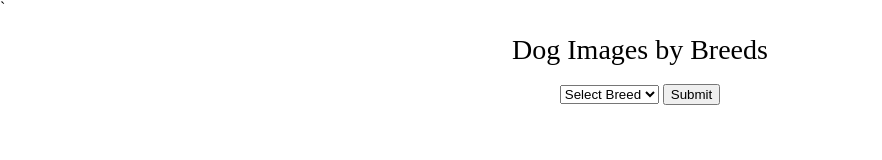
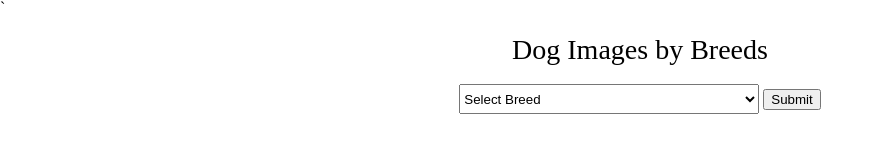
Before and after one commit to nyanxhtet/dog-images, a plain HTML site: page index.html in a window 1280 px wide. Shown: the whole page, without its empty margins (0-882 px from the left). Drawn offline with nearby package versions, Linux system fonts and the light colour scheme; no server answers.

Commit message:
adjusted the breeds drop down sizing

```diff
--- a/css/styles.css
+++ b/css/styles.css
@@ -119,6 +119,10 @@ table {
 }
 
 
+#breeds{
+  width: 300px;
+  height: 30px;
+}
 
 
 @media screen and (max-width: 600px) {
```
